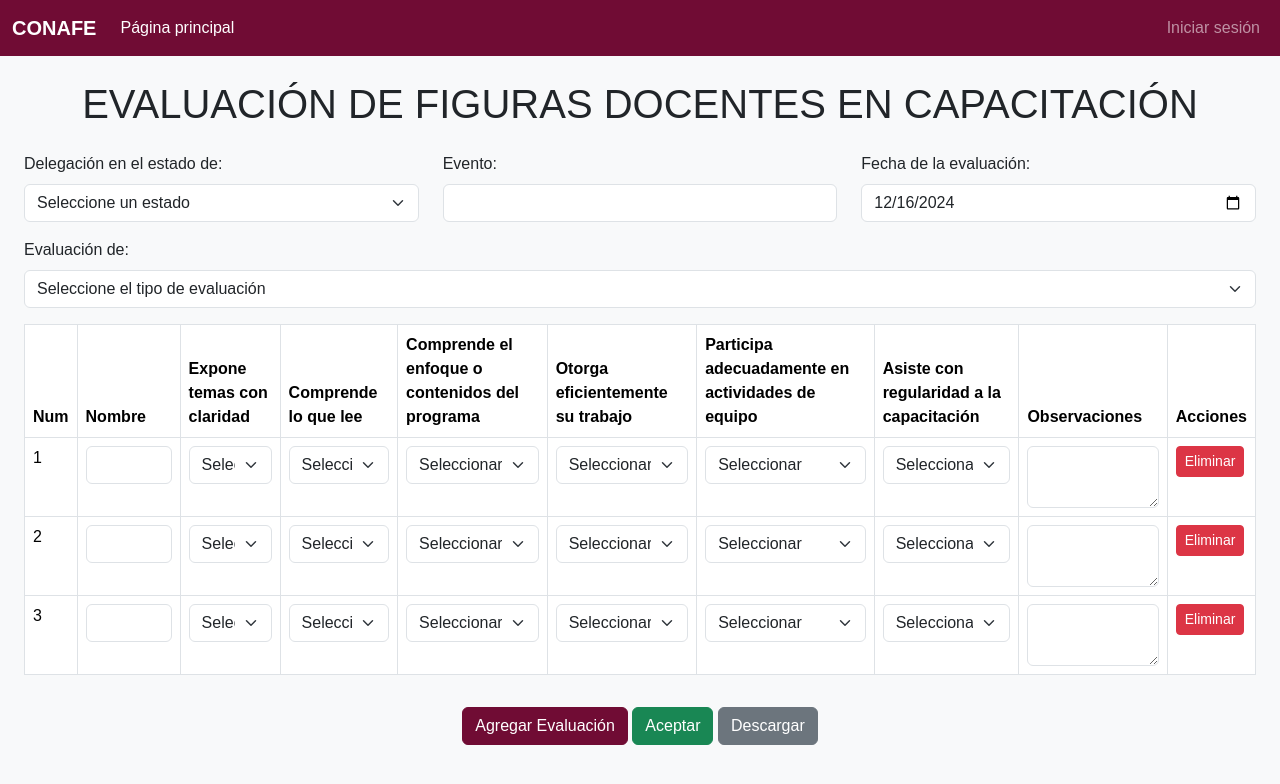
After one commit to Wasberth/fep24-conafe, a Flask app: page /evaluacion/capacitacion in a window 1280 px wide. The commit adds this page. Shown: the top 784 px of the page. Run offline with Flask 3, Linux system fonts and the light colour scheme; some libraries are stand-ins or nearby versions.

Commit message:
Agregado primer formulario de capacitación con funcionalidad de descarga

```diff
--- a/code/execute_all.py
+++ b/code/execute_all.py
@@ -20,7 +20,7 @@ def load_services():
 
     # Iterar sobre los archivos en la carpeta "services"
     for filename in os.listdir(services_dir):
-        if filename.endswith(".py"):
+        if filename.endswith(".py") and not filename.startswith("__"):
             service_name = filename[:-3]  # Nombre del archivo sin la extensión .py
 
             # Buscar en el .env la variable "<filename>_dev"
--- /dev/null
+++ b/code/pages/evaluacion_docente.py
@@ -0,0 +1,17 @@
+from flask import render_template, request, redirect, url_for, session, jsonify
+from decos import route
+import requests
+import json
+
+from mode_handler import get_url
+
+CAPACITACION_URL = get_url('capacitacion')
+
+@route('/evaluacion/capacitacion')
+def evaluacion_capacitacion():
+    """Renderiza la página de evaluación al educador comunitario en capacitacion (EC1)"""
+    return render_template(
+        f'eval_capacitacion.html',
+        stylesheets=['success', 'button'],
+        scripts=['addEvaluationEC1']
+    )
--- a/code/pages/test_page.py
+++ b/code/pages/test_page.py
@@ -5,4 +5,4 @@ from decos import route
 @route('/test')
 def test_page():
     """Renderiza la página principal"""
-    return render_template(f'success.html', stylesheets=['success', 'button'])
+    return render_template(f'test.html')
--- /dev/null
+++ b/code/static/js/addEvaluationEC1.js
@@ -0,0 +1,60 @@
+document.addEventListener('DOMContentLoaded', function() {
+const evaluationTableBody = document.getElementById('evaluationTableBody');
+const addEvaluationBtn = document.getElementById('addEvaluationBtn');
+let evaluationCount = 0;
+
+evalTopics = [
+    'claridad', 'comprension_lectora', 'comprension_contenidos', 'eficiencia',
+    'trabajo_equipo', 'asistencia'
+]
+
+function addEvaluation() {
+    evaluationCount++;
+    topicCount = 0
+    const newRow = document.createElement('tr');
+
+    newRow.innerHTML = `
+        <td>${evaluationCount}</td>
+        <td><input type="text" name="nombre${evaluationCount}" class="form-control" required></td>
+        ${evalTopics.map((x)=>`<td><select class="form-select" name="${x}${evaluationCount}" required><option value="">Seleccionar</option><option value="D">Deficiente</option><option value="B">Bien</option><option value="MB">Muy Bien</option></select></td>`).join('')}
+        <td><textarea name="observaciones${evaluationCount}" class="form-control" rows="2"></textarea></td>
+        <td><button type="button" class="btn btn-danger btn-sm remove-evaluation">Eliminar</button></td>
+    `;
+    evaluationTableBody.appendChild(newRow);
+
+    newRow.querySelector('.remove-evaluation').addEventListener('click', function() {
+        if (evaluationTableBody.children.length > 1) {
+            newRow.remove();
+            updateEvaluationNumbers();
+        }
+    });
+}
+
+function updateEvaluationNumbers() {
+    evaluationCount = 0;
+    evaluationTableBody.querySelectorAll('tr').forEach((row, index) => {
+        evaluationCount = index + 1;
+        row.cells[0].textContent = evaluationCount;
+
+            // Actualiza los atributos name de cada input, select y textarea en la fila
+        row.querySelectorAll('input, select, textarea').forEach((field) => {
+            if (field.name) {
+                // Extrae el nombre base eliminando el número previo al final
+                const baseName = field.name.replace(/\d+$/, '');
+                // Actualiza el atributo name con el nuevo número
+                field.name = `${baseName}${evaluationCount}`;
+            }
+        });
+    });
+}
+
+addEvaluationBtn.addEventListener('click', addEvaluation);
+
+// Agregar 3 evaluaciones iniciales
+for (let i = 0; i < 3; i++) {
+    addEvaluation();
+}
+
+// Establecer la fecha actual por defecto
+document.getElementById('fecha').valueAsDate = new Date();
+});
--- /dev/null
+++ b/code/static/js/downloadForm.js
@@ -0,0 +1,44 @@
+document.getElementById('downloadBtn').addEventListener('click', function () {
+    // Encuentra el formulario en la página
+    const form = document.querySelector('#downloadableForm');
+    if (!form) {
+        alert('No se encontró ningún formulario en la página.');
+        return;
+    }
+
+    // Crear un objeto para almacenar los datos del formulario
+    const formData = {};
+
+    // Iterar sobre los elementos del formulario
+    const elements = form.elements;
+    for (let element of elements) {
+        console.log(element)
+        if (element.name && !element.disabled) {
+            if (element.type === 'checkbox' || element.type === 'radio') {
+                // Guardar el valor de los checkboxes y radios seleccionados
+                formData[element.name] = element.checked;
+            } else {
+                // Guardar los valores de otros tipos de input
+                formData[element.name] = element.value;
+            }
+        }
+    }
+
+    // Convierte el objeto a JSON
+    const jsonData = JSON.stringify(formData, null, 4);
+
+    // Crea un archivo Blob con los datos
+    const blob = new Blob([jsonData], { type: 'application/json' });
+    const url = URL.createObjectURL(blob);
+
+    // Crea un enlace para descargar el archivo
+    const a = document.createElement('a');
+    a.href = url;
+    a.download = 'formulario.json'; // Nombre del archivo descargado
+    document.body.appendChild(a);
+    a.click();
+    document.body.removeChild(a);
+
+    // Libera la URL del objeto Blob
+    URL.revokeObjectURL(url);
+});
--- a/code/static/js/populateFormFields.js
+++ b/code/static/js/populateFormFields.js
@@ -21,14 +21,21 @@
      */
     function populateFormFields(data) {
         Object.keys(data).forEach(key => {
-            const field = document.querySelector(`[name="${key}"]`);
-            if (field) {
-                field.value = data[key];
-            }
+            const fields = document.querySelectorAll(`[name="${key}"]`);
+
+            fields.forEach(field => {
+                if (field.type === "checkbox" || field.type === "radio") {
+                    // Set 'checked' if the value matches
+                    field.checked = field.value === data[key];
+                } else {
+                    // Default case: assign the value
+                    field.value = data[key];
+                }
+            });
         });
     }
 
-    // Check for the existence of the preparar_formulario function and execute it if available
+    // Check for the existence of the prepareForm function and execute it if available
     if (typeof prepareForm === "function") {
         prepareForm();
     }
--- a/code/templates/base.html
+++ b/code/templates/base.html
@@ -4,7 +4,7 @@
 <head>
     <meta charset="UTF-8">
     <meta name="viewport" content="width=device-width, initial-scale=1.0">
-    <title>CONAFE{% if title %} - {% endif %}{% block title %}{% endblock %}</title>
+    <title>CONAFE - {% block title %}{% endblock %}</title>
     <link href="https://cdn.jsdelivr.net/npm/bootstrap@5.3.3/dist/css/bootstrap.min.css" rel="stylesheet"
         integrity="sha384-QWTKZyjpPEjISv5WaRU9OFeRpok6YctnYmDr5pNlyT2bRjXh0JMhjY6hW+ALEwIH" crossorigin="anonymous">
     <script src="https://cdn.jsdelivr.net/npm/bootstrap@5.3.3/dist/js/bootstrap.bundle.min.js"
@@ -50,6 +50,9 @@
 
     {% block content %}{% endblock %}
 
+    {% for js in scripts %}
+        <script src="{{ url_for('static', filename='js/' + js + '.js') }}"></script>
+    {% endfor %}
 </body>
 
 </html>
--- /dev/null
+++ b/code/templates/eval_capacitacion.html
@@ -0,0 +1,69 @@
+{% extends 'form.html' %}
+{% block formtitle %} Evaluar docentes en capacitación {% endblock %}
+{% block form %}
+<div class="container-fluid p-4">
+    <h1 class="text-center mb-4">EVALUACIÓN DE FIGURAS DOCENTES EN CAPACITACIÓN</h1>
+
+    <form id="downloadableForm">
+        <div class="row mb-3">
+            <div class="col-md-4">
+                <label for="estado" class="form-label">Delegación en el estado de:</label>
+                <select id="estado" name="estado" class="form-select" required>
+                    <option value="">Seleccione un estado</option>
+                    <option value="Aguascalientes">Aguascalientes</option>
+                    <option value="Baja California">Baja California</option>
+                    <!-- Agregar los demás estados de México aquí -->
+                </select>
+            </div>
+            <div class="col-md-4">
+                <label for="evento" class="form-label">Evento:</label>
+                <input type="text" name="evento" id="evento" class="form-control" required>
+            </div>
+            <div class="col-md-4">
+                <label for="fecha" class="form-label">Fecha de la evaluación:</label>
+                <input type="date" name="fecha" id="fecha" class="form-control" required>
+            </div>
+        </div>
+
+        <div class="row mb-3">
+            <div class="col-12">
+                <label for="tipoEvaluacion" class="form-label">Evaluación de:</label>
+                <select id="tipoEvaluacion" name="tipoEvaluacion" class="form-select" required>
+                    <option value="">Seleccione el tipo de evaluación</option>
+                    <option value="instructores">Instructores comunitarios</option>
+                    <option value="capacitadores">Capacitadores tutores</option>
+                    <option value="asistentes">Asistentes educativos</option>
+                </select>
+            </div>
+        </div>
+
+        <div class="table-responsive">
+            <table class="table table-bordered bg-white text-dark">
+                <thead>
+                    <tr>
+                        <th>Num</th>
+                        <th>Nombre</th>
+                        <th>Expone temas con claridad</th>
+                        <th>Comprende lo que lee</th>
+                        <th>Comprende el enfoque o contenidos del programa</th>
+                        <th>Otorga eficientemente su trabajo</th>
+                        <th>Participa adecuadamente en actividades de equipo</th>
+                        <th>Asiste con regularidad a la capacitación</th>
+                        <th>Observaciones</th>
+                        <th>Acciones</th>
+                    </tr>
+                </thead>
+                <tbody id="evaluationTableBody">
+                    <!-- Las filas de evaluación se agregarán aquí dinámicamente -->
+                </tbody>
+            </table>
+        </div>
+
+        <div class="text-center mt-3">
+            <button type="button" class="btn btn-primary" id="addEvaluationBtn">Agregar Evaluación</button>
+            <button type="submit" class="btn btn-success" id="submitBtn">Aceptar</button>
+            <button type="button" class="btn btn-secondary" id="downloadBtn">Descargar</button>
+        </div>
+    </form>
+</div>
+{% endblock %}
--- /dev/null
+++ b/code/templates/form.html
@@ -0,0 +1,8 @@
+{% extends 'base.html' %}
+{% block title %} Formulario de {% block formtitle %} {% endblock %} {% endblock %}
+
+{% block content %}
+    {% block form %} {% endblock %}
+    <script src="{{ url_for('static', filename='js/populateFormFields.js') }}"></script>
+    <script src="{{ url_for('static', filename='js/downloadForm.js') }}"></script>
+{% endblock %}
--- a/code/templates/test.html
+++ b/code/templates/test.html
@@ -1,5 +1,5 @@
-{% extends 'base.html' %}
+{% extends 'test2.html' %}
 {% block title %} CONAFE {% endblock %}
-{% block content %}
-<pre>{{echo}}</pre>
+{% block form %}
+cccc
 {% endblock %}
```
Also changed, not shown: code/pages/__check_level__.py (added, +11 -0 lines), code/templates/test2.html (added, +7 -0 lines).
